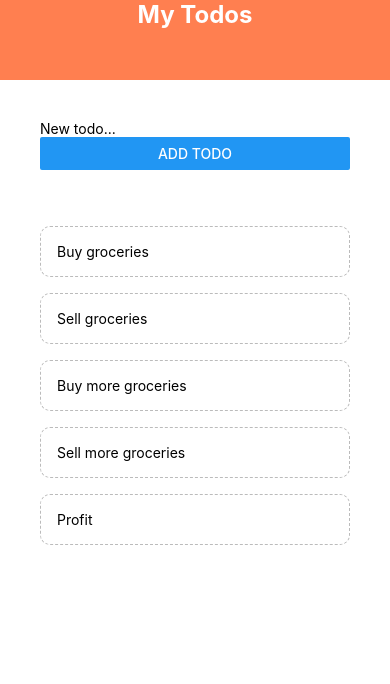
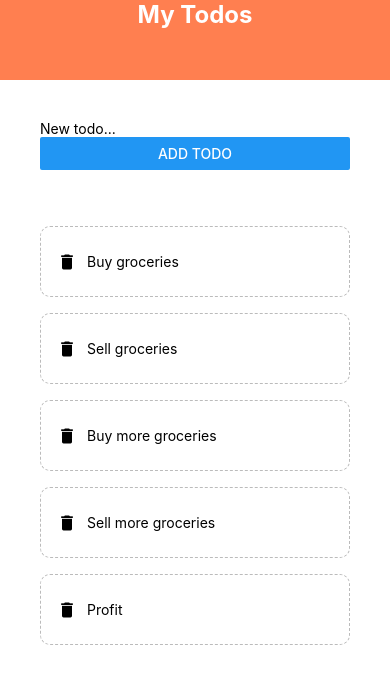
Before and after one commit to ikhlosi/Les04_TodoApp_WS, a React Native app: screen / in a window 390 px wide. Shown: the top 684 px of the page. Built offline with nearby package versions, Linux system fonts and the light colour scheme.

Commit message:
trash icon + styling

```diff
--- a/App.js
+++ b/App.js
@@ -84,10 +84,12 @@ const styles = StyleSheet.create({
     // backgroundColor: "red",
     // height: 500,
     padding: 40,
+    flex: 1,
   },
   list: {
     // backgroundColor: "blue",
     // height: 100,
     marginTop: 40,
+    flex: 1,
   },
 });
--- a/src/components/TodoItem.js
+++ b/src/components/TodoItem.js
@@ -6,14 +6,15 @@ import {
   View,
 } from "react-native";
 import React from "react";
+import { MaterialIcons } from "@expo/vector-icons";
 
 const TodoItem = (props) => {
   return (
-    <TouchableOpacity
-      style={styles.item}
-      onPress={() => props.pressHandler(props.item.id)}
-    >
-      <Text>{props.item.description}</Text>
+    <TouchableOpacity onPress={() => props.pressHandler(props.item.id)}>
+      <View style={styles.item}>
+        <MaterialIcons name="delete" size={20} color="black" />
+        <Text style={styles.itemText}>{props.item.description}</Text>
+      </View>
     </TouchableOpacity>
   );
 };
@@ -28,5 +29,10 @@ const styles = StyleSheet.create({
     borderWidth: 1,
     borderStyle: "dashed",
     borderRadius: 10,
+    flexDirection: "row",
+    alignItems: "center",
+  },
+  itemText: {
+    margin: 10,
   },
 });
```
